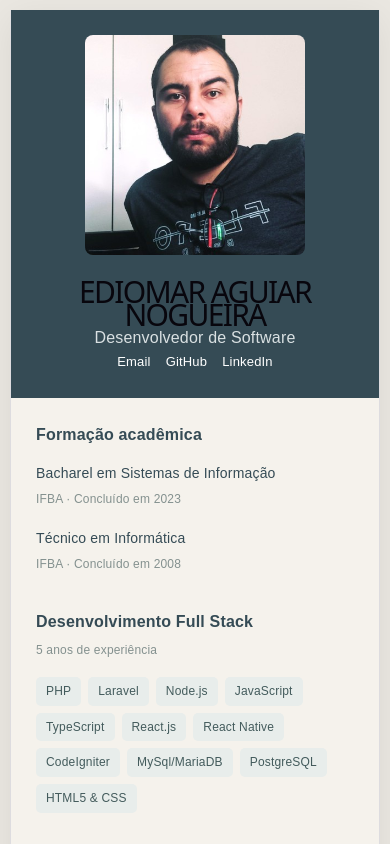
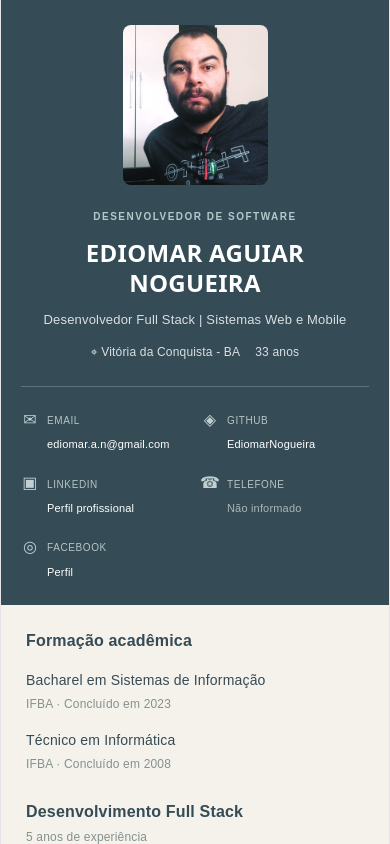
Before and after one commit to EdiomarNogueira/EdiomarNogueira.github.io, a React (Vite) app: page / in a window 390 px wide. Shown: the top 844 px of the page. Built offline with nearby package versions, Linux system fonts and the light colour scheme.

Commit message:
fix: ajustes visuais, melhoria no header

```diff
--- a/src/App.css
+++ b/src/App.css
@@ -1,65 +1,231 @@
-* {
+
+/* =========================================
+   CONFIGURAÇÕES GERAIS
+========================================= */
+
+:root {
+  font-family: Arial, Helvetica, sans-serif;
+  color: #354b55;
+  background: #eae7e1;
+  font-synthesis: none;
+  text-rendering: optimizeLegibility;
+  -webkit-font-smoothing: antialiased;
+}
+
+*,
+*::before,
+*::after {
   box-sizing: border-box;
+}
+
+html {
+  scroll-behavior: smooth;
 }
 
 body {
   margin: 0;
+  padding: 20px;
+  min-width: 320px;
+  min-height: 100vh;
   background: #eae7e1;
-  font-family: Arial, sans-serif;
   color: #354b55;
-  padding: 10px;
 }
+
+a {
+  color: inherit;
+}
+
+/* =========================================
+   ESTRUTURA PRINCIPAL
+========================================= */
 
 .pagina {
   width: 100%;
-  max-width: 100%;
+  max-width: 1150px;
   min-height: 100vh;
-  background: white;
+  margin: 0 auto;
+  background: #ffffff;
   box-shadow: 0 8px 35px #00000012;
+  overflow: hidden;
 }
 
+/* =========================================
+   HEADER
+========================================= */
+
 .header {
+  width: 100%;
   background: #354b55;
-  color: white;
-  padding: 35px;
+  color: #ffffff;
+  padding: 32px 40px;
+
   display: flex;
-  align-items: center;
-  gap: 25px;
+  flex-direction: column;
+  gap: 24px;
 }
 
-.header img {
-  width: 220px;
-  height: 220px;
+/* =========================================
+   HEADER - APRESENTAÇÃO
+========================================= */
+
+.header-topo {
+  display: grid;
+  grid-template-columns: 170px minmax(0, 1fr);
+  align-items: center;
+  column-gap: 30px;
+}
+
+.header-foto {
+  display: block;
+  width: 170px;
+  height: 190px;
   object-fit: cover;
+  object-position: center;
   border-radius: 8px;
   background: #dce1e0;
 }
 
+.header-apresentacao {
+  min-width: 0;
+  text-align: left;
+}
+
+.header-categoria {
+  display: block;
+  margin-bottom: 10px;
+
+  font-size: 11px;
+  font-weight: 600;
+  letter-spacing: 1.5px;
+  text-transform: uppercase;
+  color: #b4c9cc;
+}
+
 .header h1 {
   margin: 0;
-  font-size: 30px;
+  font-size: clamp(22px, 2.6vw, 32px);
+  line-height: 1.2;
+  font-weight: 700;
+  letter-spacing: 0.3px;
+  color: #ffffff;
 }
 
-.header p {
+.header-descricao {
+  margin: 12px 0;
+  font-size: 14px;
+  line-height: 1.6;
   color: #d9e0e2;
 }
 
-.contatos {
+.header-detalhes {
   display: flex;
+  align-items: center;
   flex-wrap: wrap;
-  gap: 15px;
+  gap: 8px 18px;
+
+  font-size: 12px;
+  line-height: 1.5;
+  color: #d9e0e2;
 }
 
-.contatos a {
+.header-detalhes span {
+  display: inline-flex;
+  align-items: center;
+  gap: 5px;
+}
+
+/* =========================================
+   HEADER - CONTATOS
+========================================= */
+
+.header-contatos {
+  display: grid;
+  grid-template-columns: repeat(3, minmax(0, 1fr));
+  gap: 20px 25px;
+
+  border-top: 1px solid #60737a;
+  padding-top: 22px;
+}
+
+.header-contato {
+  display: flex;
+  align-items: flex-start;
+  gap: 10px;
+  min-width: 0;
+  text-align: left;
+}
+
+.contato-icone {
+  display: inline-flex;
+  align-items: center;
+  justify-content: center;
+
+  flex-shrink: 0;
+  width: 22px;
+  min-height: 22px;
+
+  font-size: 18px;
+  line-height: 1.3;
+  color: #c0d0d2;
+}
+
+.contato-informacao {
+  display: flex;
+  flex-direction: column;
+  align-items: flex-start;
+  gap: 4px;
+  min-width: 0;
+}
+
+.contato-label {
+  font-size: 11px;
+  font-weight: 500;
+  letter-spacing: 0.6px;
+  text-transform: uppercase;
+  color: #b5c4c7;
+}
+
+.contato-informacao a,
+.contato-pendente {
+  font-size: 12px;
+  line-height: 1.5;
   color: #ffffff;
   text-decoration: none;
-  font-size: 13px;
+  overflow-wrap: anywhere;
 }
+
+.contato-informacao a {
+  transition: color 0.2s ease;
+}
+
+.contato-informacao a:hover {
+  color: #b8d7d9;
+  text-decoration: underline;
+}
+
+.contato-informacao a:focus-visible {
+  outline: 2px solid #b8d7d9;
+  outline-offset: 4px;
+  border-radius: 2px;
+}
+
+.contato-pendente {
+  color: #a9b7ba;
+}
+
+/* =========================================
+   CONTEÚDO - GRID
+========================================= */
 
 .conteudo {
   display: grid;
-  grid-template-columns: 32% 68%;
+  grid-template-columns: minmax(0, 32%) minmax(0, 68%);
+  align-items: stretch;
 }
+
+/* =========================================
+   SIDEBAR
+========================================= */
 
 .sidebar {
   background: #f5f2ec;
@@ -72,21 +238,33 @@ body {
   margin-bottom: 34px;
 }
 
+.sidebar-grupo:last-child {
+  margin-bottom: 0;
+}
+
 .sidebar-grupo h3 {
-  font-size: 16px;
-  font-weight: 600;
-  color: #354b55;
   margin: 0 0 5px;
   padding: 0;
   border: none;
+
+  font-size: 16px;
+  font-weight: 600;
+  line-height: 1.4;
+  color: #354b55;
 }
 
 .sidebar-tempo {
   display: block;
+  margin-bottom: 15px;
+
   font-size: 12px;
+  line-height: 1.5;
   color: #84918f;
-  margin-bottom: 15px;
 }
+
+/* =========================================
+   SIDEBAR - FORMAÇÃO
+========================================= */
 
 .sidebar-formacao {
   display: flex;
@@ -98,14 +276,19 @@ body {
 .sidebar-formacao strong {
   font-size: 14px;
   font-weight: 500;
+  line-height: 1.5;
   color: #354b55;
-  line-height: 1.5;
 }
 
 .sidebar-formacao span {
   font-size: 12px;
+  line-height: 1.5;
   color: #84918f;
 }
+
+/* =========================================
+   SIDEBAR - TECNOLOGIAS E TAGS
+========================================= */
 
 .sidebar-tags {
   display: flex;
@@ -114,32 +297,60 @@ body {
 }
 
 .sidebar-tag {
+  display: inline-flex;
+  align-items: center;
+
+  padding: 6px 10px;
+  border-radius: 5px;
+
   background: #e8edeb;
   color: #435b5c;
-  padding: 6px 10px;
-  border-radius: 5px;
+
   font-size: 12px;
   line-height: 1.4;
+
+  transition:
+    background-color 0.2s ease,
+    transform 0.2s ease;
 }
+
+.sidebar-tag:hover {
+  background: #dce6e2;
+  transform: translateY(-2px);
+}
+
+/* =========================================
+   CONTEÚDO PRINCIPAL
+========================================= */
 
 .principal {
   padding: 35px;
   min-width: 0;
+  background: #ffffff;
 }
 
 .section {
   margin-bottom: 40px;
 }
 
+.section:last-child {
+  margin-bottom: 0;
+}
+
 .section h2 {
   display: flex;
   align-items: center;
   gap: 12px;
+
+  margin: 0 0 18px;
+  padding-bottom: 12px;
+
+  border-bottom: 1px solid #e4e6e6;
+
   font-size: 20px;
-  margin-top: 0;
-  border-bottom: 1px solid #e4e6e6;
-  padding-bottom: 12px;
-  color:#354b55;
+  font-weight: 600;
+  line-height: 1.4;
+  color: #354b55;
 }
 
 .section-content {
@@ -148,28 +359,229 @@ body {
   color: #53636b;
 }
 
+.section-content p {
+  margin: 0 0 15px;
+}
+
+.section-content p:last-child {
+  margin-bottom: 0;
+}
+
+.section-content a {
+  color: #354b55;
+  text-decoration: underline;
+  text-underline-offset: 3px;
+}
+
+.section-content a:hover {
+  color: #587b82;
+}
+
+/* =========================================
+   RESPONSIVIDADE - TABLETS
+========================================= */
+
+@media (max-width: 900px) {
+  body {
+    padding: 12px;
+  }
+
+  .header {
+    padding: 28px;
+  }
+
+  .header-topo {
+    grid-template-columns: 150px minmax(0, 1fr);
+    gap: 25px;
+  }
+
+  .header-foto {
+    width: 150px;
+    height: 175px;
+  }
+
+  .header h1 {
+    font-size: 26px;
+  }
+
+  .header-contatos {
+    grid-template-columns: repeat(2, minmax(0, 1fr));
+  }
+
+  .conteudo {
+    grid-template-columns: minmax(0, 35%) minmax(0, 65%);
+  }
+
+  .sidebar {
+    padding: 25px;
+  }
+
+  .principal {
+    padding: 28px;
+  }
+}
+
+/* =========================================
+   RESPONSIVIDADE - CELULARES
+========================================= */
+
 @media (max-width: 650px) {
+  body {
+    padding: 0;
+  }
+
   .pagina {
     width: 100%;
     margin: 0;
+    box-shadow: none;
   }
 
+  /* HEADER */
+
   .header {
-    padding: 25px;
-    flex-direction: column;
+    padding: 25px 20px;
+    gap: 25px;
+  }
+
+  .header-topo {
+    grid-template-columns: minmax(0, 1fr);
+    justify-items: center;
+    gap: 20px;
+  }
+
+  .header-foto {
+    width: 145px;
+    height: 160px;
+    border-radius: 8px;
+  }
+
+  .header-apresentacao {
+    width: 100%;
     text-align: center;
   }
 
-  .contatos {
-    justify-content: center;
+  .header-categoria {
+    font-size: 10px;
+    margin-bottom: 10px;
   }
 
+  .header h1 {
+    font-size: 24px;
+    line-height: 1.25;
+  }
+
+  .header-descricao {
+    font-size: 13px;
+    margin: 12px 0;
+  }
+
+  .header-detalhes {
+    justify-content: center;
+    gap: 8px 15px;
+    font-size: 12px;
+  }
+
+  /* CONTATOS */
+
+  .header-contatos {
+    grid-template-columns: repeat(2, minmax(0, 1fr));
+    gap: 20px 12px;
+    padding-top: 22px;
+  }
+
+  .header-contato {
+    gap: 8px;
+  }
+
+  .contato-icone {
+    width: 18px;
+    font-size: 16px;
+  }
+
+  .contato-label {
+    font-size: 10px;
+  }
+
+  .contato-informacao a,
+  .contato-pendente {
+    font-size: 11px;
+  }
+
+  /* CONTEÚDO */
+
   .conteudo {
-    grid-template-columns: 1fr;
+    grid-template-columns: minmax(0, 1fr);
   }
 
   .sidebar,
   .principal {
     padding: 25px;
   }
+
+  .sidebar-grupo {
+    margin-bottom: 28px;
+  }
+
+  .section {
+    margin-bottom: 32px;
+  }
+
+  .section h2 {
+    font-size: 19px;
+  }
+
+  .section-content {
+    font-size: 14px;
+  }
 }
+
+/* =========================================
+   RESPONSIVIDADE - TELAS PEQUENAS
+========================================= */
+
+@media (max-width: 380px) {
+  .header {
+    padding: 22px 18px;
+  }
+
+  .header h1 {
+    font-size: 21px;
+  }
+
+  .header-contatos {
+    grid-template-columns: minmax(0, 1fr);
+    gap: 16px;
+  }
+
+  .header-contato {
+    gap: 12px;
+  }
+
+  .contato-informacao a,
+  .contato-pendente {
+    font-size: 12px;
+  }
+
+  .sidebar,
+  .principal {
+    padding: 20px;
+  }
+}
+
+/* =========================================
+   ACESSIBILIDADE
+========================================= */
+
+@media (prefers-reduced-motion: reduce) {
+  html {
+    scroll-behavior: auto;
+  }
+
+  *,
+  *::before,
+  *::after {
+    transition-duration: 0.01ms !important;
+    animation-duration: 0.01ms !important;
+    animation-iteration-count: 1 !important;
+  }
+}
--- a/src/App.tsx
+++ b/src/App.tsx
@@ -12,6 +12,10 @@ export default function App() {
         <Sidebar />
 
         <main className="principal">
+          <Section icon="◇" title="Em Construção">
+            <p>Continuação em Breve...</p>
+          </Section>
+          {/*
           <Section icon="◈" title="Sobre mim">
             <p>Escreva aqui sua apresentação profissional.</p>
           </Section>
@@ -27,7 +31,7 @@ export default function App() {
 
           <Section icon="◇" title="Projetos">
             <p>Adicione seus projetos aqui.</p>
-          </Section>
+          </Section>*/}
         </main>
       </div>
     </div>
--- a/src/components/Header.tsx
+++ b/src/components/Header.tsx
@@ -1,15 +1,101 @@
+
+const contatos = [
+  {
+    icon: "✉",
+    label: "Email",
+    texto: "ediomar.a.n@gmail.com",
+    url: "mailto:ediomar.a.n@gmail.com",
+  },
+  {
+    icon: "◈",
+    label: "GitHub",
+    texto: "EdiomarNogueira",
+    url: "https://github.com/EdiomarNogueira",
+  },
+  {
+    icon: "▣",
+    label: "LinkedIn",
+    texto: "Perfil profissional",
+    url: "https://www.linkedin.com/in/ediomar-nogueira-b38921a0/",
+  },
+  {
+    icon: "☎",
+    label: "Telefone",
+    texto: "Não informado",
+    url: null,
+  },
+  {
+    icon: "◎",
+    label: "Facebook",
+    texto: "Perfil",
+    url: "https://www.facebook.com/Ediomar.Nogueira",
+  },
+];
+
 export default function Header() {
   return (
     <header className="header">
-      <img src="/images/perfil.jpg" alt="Foto de perfil" />
-      <div>
-        <h1>EDIOMAR AGUIAR NOGUEIRA</h1>
-        <p>Desenvolvedor de Software</p>
-        <div className="contatos">
-          <a href="ediomar.a.n@gmail.com">Email</a>
-          <a href="https://github.com/EdiomarNogueira" target="_blank" rel="noreferrer">GitHub</a>
-          <a href="https://www.linkedin.com/in/ediomar-nogueira-b38921a0/" target="_blank" rel="noreferrer">LinkedIn</a>
+      <div className="header-topo">
+        <img
+          className="header-foto"
+          src="/images/perfil.jpg"
+          alt="Foto de Ediomar Aguiar Nogueira"
+        />
+
+        <div className="header-apresentacao">
+          <span className="header-categoria">
+            DESENVOLVEDOR DE SOFTWARE
+          </span>
+
+          <h1>EDIOMAR AGUIAR NOGUEIRA</h1>
+
+          <p className="header-descricao">
+            Desenvolvedor Full Stack | Sistemas Web e Mobile
+          </p>
+
+          <div className="header-detalhes">
+            <span>⌖ Vitória da Conquista - BA</span>
+            <span>33 anos</span>
+          </div>
         </div>
+      </div>
+
+      <div className="header-contatos">
+        {contatos.map((contato) => (
+          <div className="header-contato" key={contato.label}>
+            <span className="contato-icone" aria-hidden="true">
+              {contato.icon}
+            </span>
+
+            <div className="contato-informacao">
+              <span className="contato-label">
+                {contato.label}
+              </span>
+
+              {contato.url ? (
+                <a
+                  href={contato.url}
+                  target={
+                    contato.url.startsWith("http")
+                      ? "_blank"
+                      : undefined
+                  }
+                  rel={
+                    contato.url.startsWith("http")
+                      ? "noopener noreferrer"
+                      : undefined
+                  }
+                >
+                  {contato.texto}
+                </a>
+              ) : (
+                <span className="contato-pendente">
+                  {contato.texto}
+                </span>
+              )}
+            </div>
+          </div>
+        ))}
       </div>
     </header>
   );
```
Also changed, not shown: index.html (+35 -5 lines).
